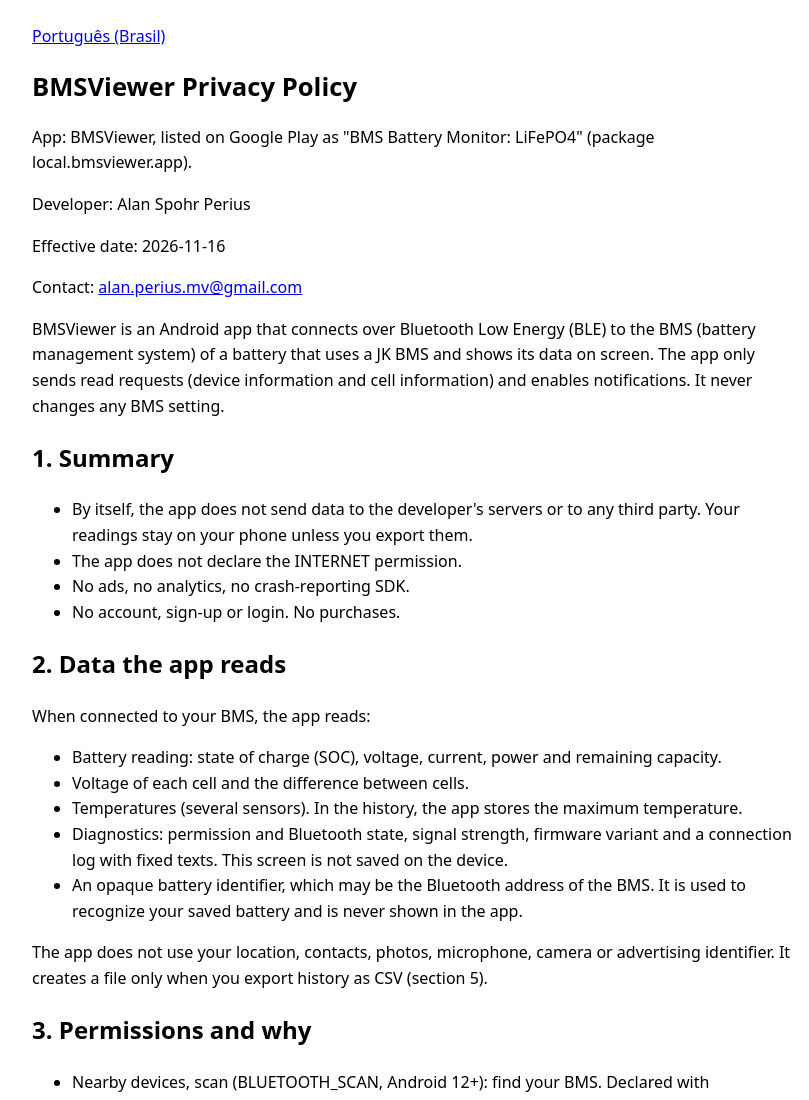
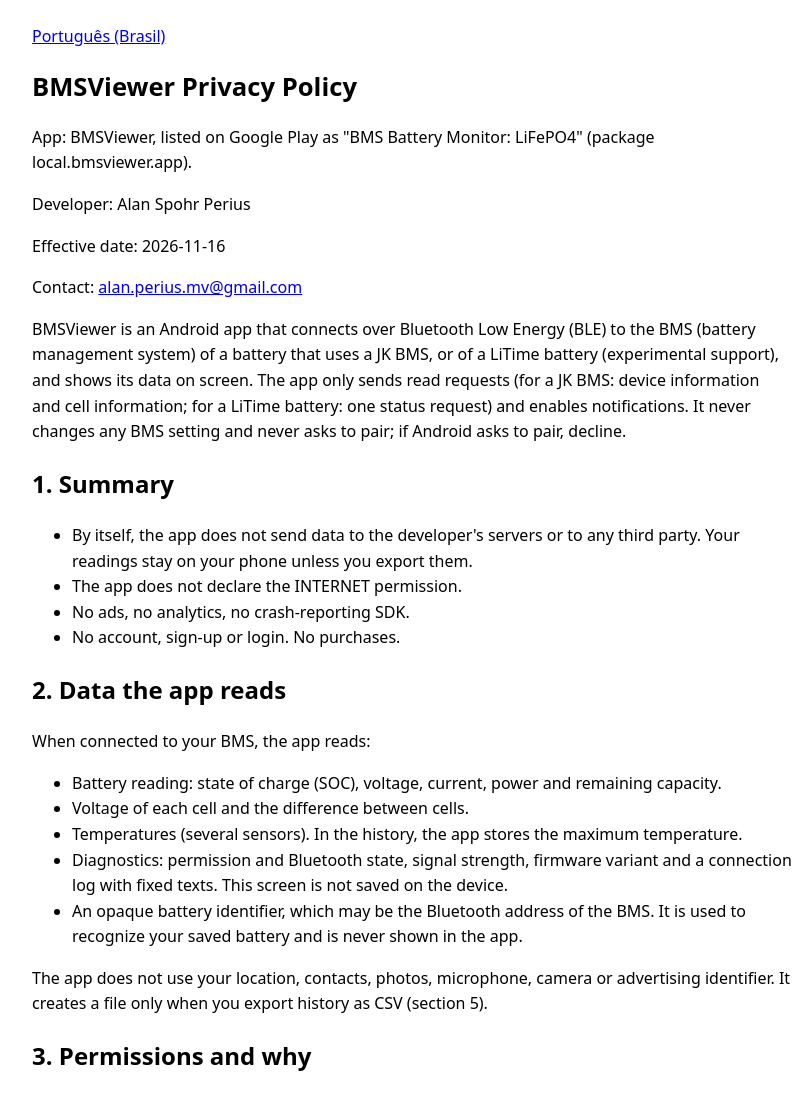
Before and after one commit to alanperius/bmsviewer-privacy, a plain HTML site: page index.html in a window 1280 px wide. Shown: the top 1100 px of the page, without its empty margins (228-1037 px from the left). Drawn offline with Linux system fonts and the light colour scheme.

Commit message:
Policy: LiTime batteries (experimental), read requests per family, never asks to pair (0.0.3)

```diff
--- a/index.html
+++ b/index.html
@@ -8,7 +8,7 @@
 <p>Developer: Alan Spohr Perius</p>
 <p>Effective date: 2026-11-16</p>
 <p>Contact: <a href="mailto:alan.perius.mv@gmail.com">alan.perius.mv@gmail.com</a></p>
-<p>BMSViewer is an Android app that connects over Bluetooth Low Energy (BLE) to the BMS (battery management system) of a battery that uses a JK BMS and shows its data on screen. The app only sends read requests (device information and cell information) and enables notifications. It never changes any BMS setting.</p>
+<p>BMSViewer is an Android app that connects over Bluetooth Low Energy (BLE) to the BMS (battery management system) of a battery that uses a JK BMS, or of a LiTime battery (experimental support), and shows its data on screen. The app only sends read requests (for a JK BMS: device information and cell information; for a LiTime battery: one status request) and enables notifications. It never changes any BMS setting and never asks to pair; if Android asks to pair, decline.</p>
 <h2>1. Summary</h2>
 <ul>
 <li>By itself, the app does not send data to the developer&#x27;s servers or to any third party. Your readings stay on your phone unless you export them.</li>
```
Also changed, not shown: pt/index.html (+1 -1 lines).
